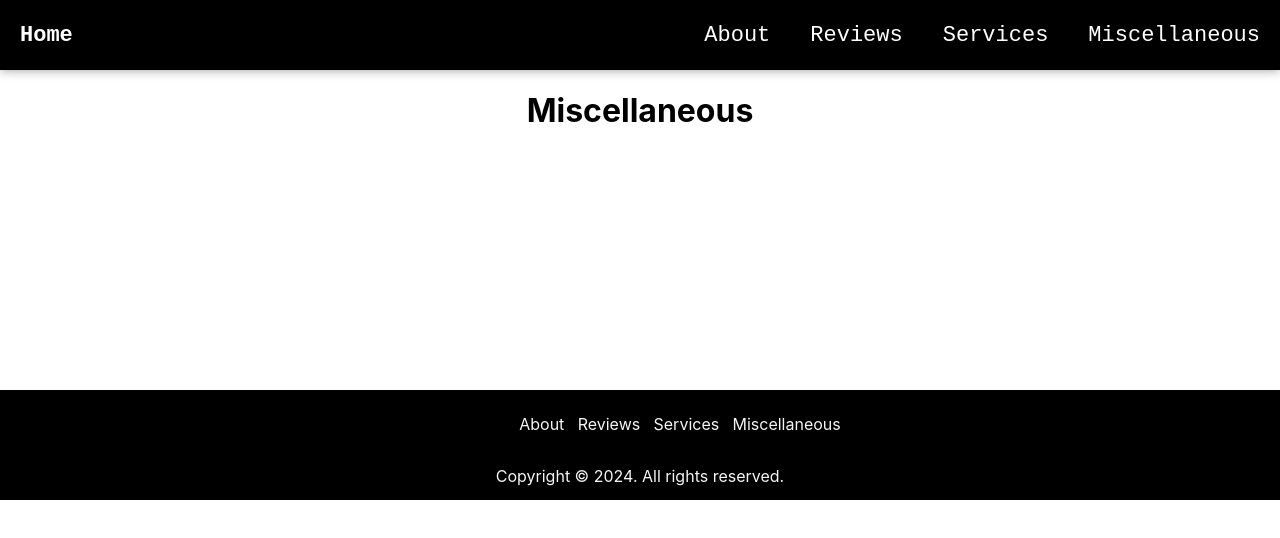
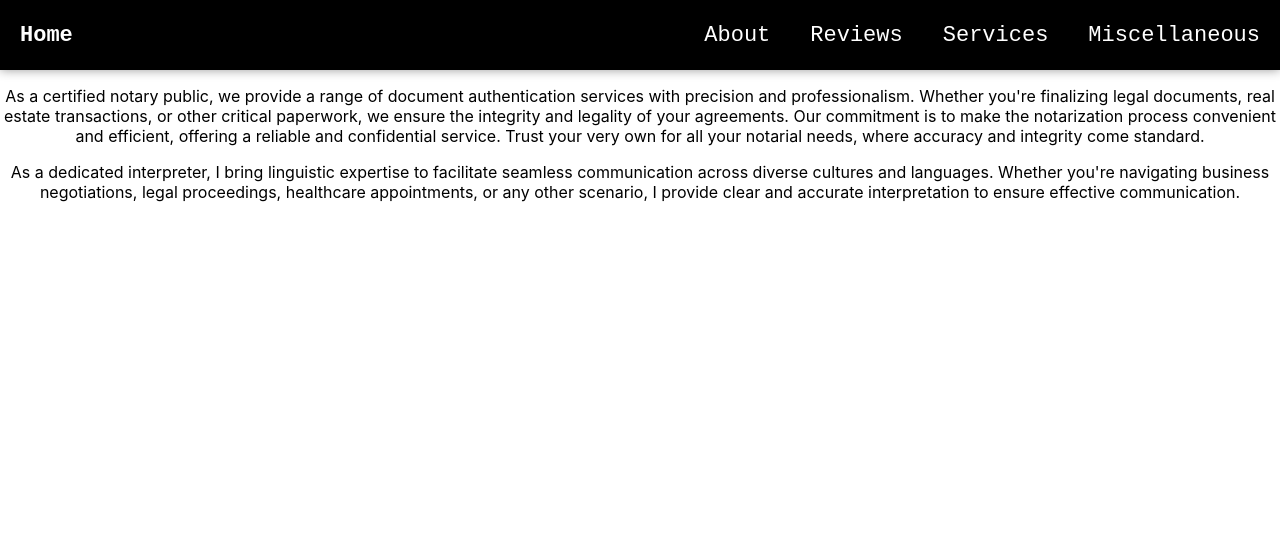
Before and after one commit to davidgazaryan/Huber, a React (Create React App) app: page /miscellaneous in a window 1280 px wide. Shown: the top 538 px of the page. Built offline with nearby package versions, Linux system fonts and the light colour scheme.

Commit message:
set viewports

```diff
--- a/src/pages/home.js
+++ b/src/pages/home.js
@@ -15,7 +15,7 @@ export const Home = () => {
                     We offer a unique ride-hailing experience designed for those who seek a reliable and exclusive journey.
                     Enjoy the luxury of having your dedicated driver at your service, ensuring you arrive at your destination in comfort and style.
                     Your safety and satisfaction are our top priorities as we redefine the way you travel. Elevate your commute with a touch of personalized service —
-                    because every journey deserves a dedicated chauffeur..
+                    because every journey deserves a dedicated chauffeur.
                     </p>
                     <button>
                         <Link to='/services'>Get Started</Link>
--- a/src/pages/miscellaneous.js
+++ b/src/pages/miscellaneous.js
@@ -1,9 +1,24 @@
-import React from "react"
+import React from "react";
+import '../styles/miscellaneous.css';
 
 export const Miscellaneous = () => {
     return (
-        <div>
-            <h1>Miscellaneous</h1>
+        <div className="main">
+            <div className="notary">
+                <p>
+                    As a certified notary public, we provide a range of document authentication services with precision and professionalism. Whether
+                    you're finalizing legal documents, real estate transactions, or other critical paperwork, we ensure the integrity and legality of
+                    your agreements. Our commitment is to make the notarization process convenient and efficient, offering a reliable and confidential service.
+                    Trust your very own for all your notarial needs, where accuracy and integrity come standard.
+                </p>
+            </div>
+            <div className="interpreter">
+                <p>
+                    As a dedicated interpreter, I bring linguistic expertise to facilitate seamless communication across diverse cultures and languages.
+                    Whether you're navigating business negotiations, legal proceedings, healthcare appointments, or any other scenario, I provide clear
+                    and accurate interpretation to ensure effective communication.
+                </p>
+            </div>
         </div>
     )
 }
--- a/src/styles/home.css
+++ b/src/styles/home.css
@@ -1,6 +1,7 @@
 .home {
     display: flex;
     align-items: center; /* Align items vertically in the center */
+    height:100vh;
   }
 
 .homecontainer{
@@ -23,7 +24,7 @@
 
 .containerright{
     display: grid;
-    grid-template-columns: 1fr 2fr;
+    grid-template-columns: 1fr 1fr;
     gap: 2rem;
 }
 
--- /dev/null
+++ b/src/styles/miscellaneous.css
@@ -0,0 +1,3 @@
+.main{
+    height:100vh;
+}
```
